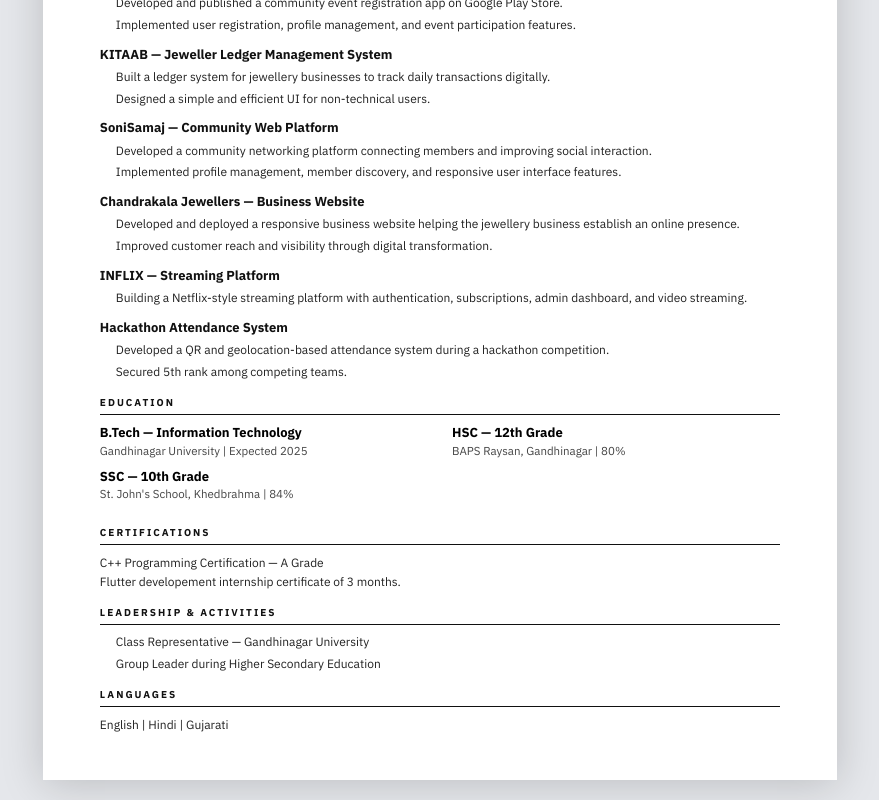
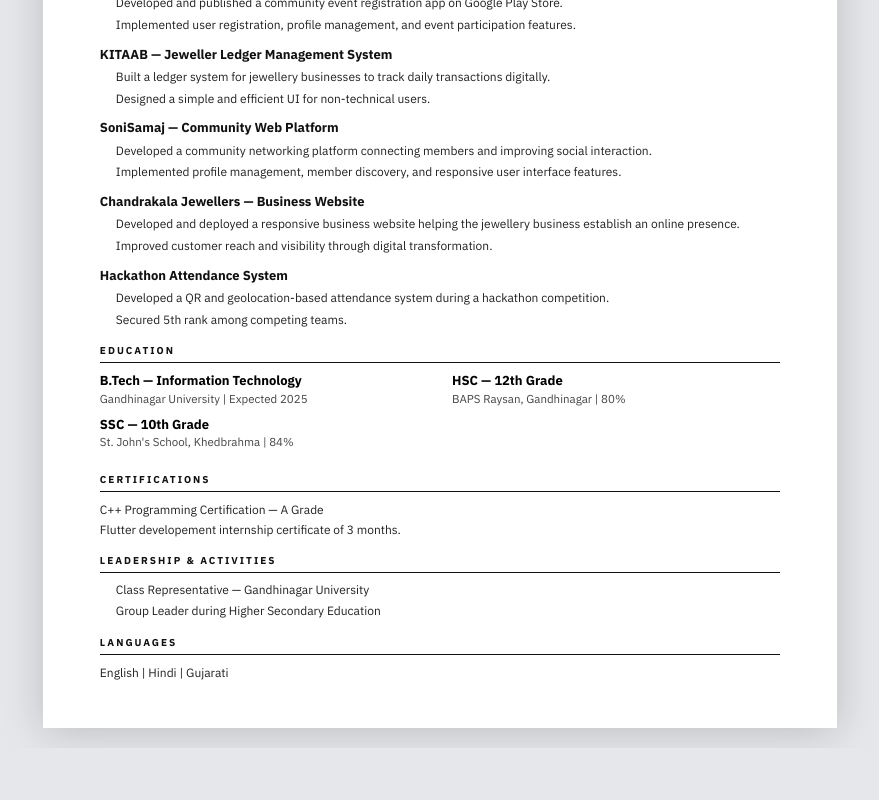
Before and after one commit to JAYU0812/portfolio, a React (Vite) app: page /resume in a window 1280 px wide. Shown: the part 832-1632 px from the top of the page, without its empty margins (200-1079 px from the left). After the commit the page ends 1580 px from the top, so only its background shows below. Built offline with nearby package versions, Linux system fonts and the light colour scheme.

Commit message:
Remove INFLIX project details from Resume
Removed project details for INFLIX streaming platform.

```diff
--- a/src/pages/Resume.jsx
+++ b/src/pages/Resume.jsx
@@ -454,20 +454,6 @@ export default function Resume() {
             </li>
           </ul>
         </div>
-
-        <div className="project-block">
-          <p className="project-name">
-            INFLIX — Streaming Platform
-          </p>
-
-          <ul className="bullet-list">
-            <li>
-              Building a Netflix-style streaming platform with authentication,
-              subscriptions, admin dashboard, and video streaming.
-            </li>
-          </ul>
-        </div>
-
         <div className="project-block">
           <p className="project-name">
             Hackathon Attendance System
```
